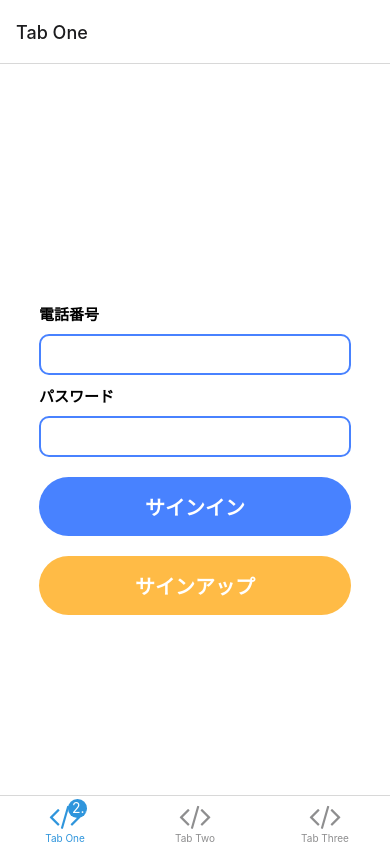
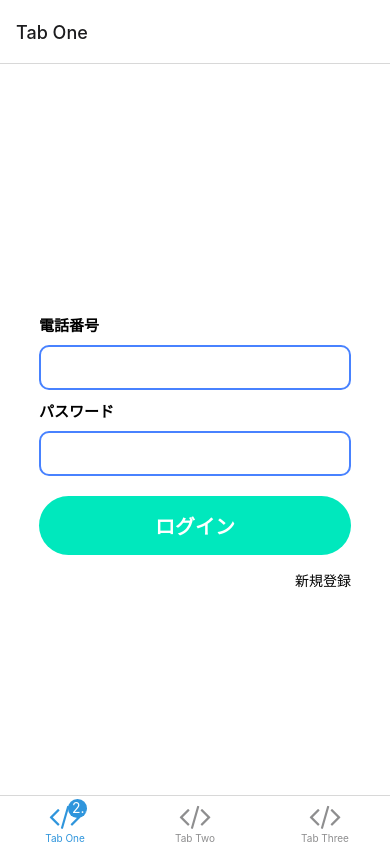
Before and after one commit to Persona-Product/who-pay-user, a React Native app: screen /TabOne in a window 390 px wide. Built offline with nearby package versions, Linux system fonts and the light colour scheme; what expo-linking would draw is missing.

Commit message:
✨ サインアップ機能

```diff
--- a/src/screens/SigninScreen.tsx
+++ b/src/screens/SigninScreen.tsx
@@ -1,7 +1,8 @@
+/* eslint-disable @typescript-eslint/naming-convention */
 import type { Dispatch, SetStateAction, VFC } from "react";
 import React, { useCallback, useState } from "react";
 import { StyleSheet } from "react-native";
-import { ColorButton, Text, TextInput, View } from "src/components";
+import { Button, ColorButton, Text, TextInput, View } from "src/components";
 
 // モーダルを開いた時の画面（下から出てくるやつ）
 export const SigninScreen: VFC = () => {
@@ -16,9 +17,24 @@ export const SigninScreen: VFC = () => {
 		console.info(phone, password);
 	}, []);
 
-	const onSignup = useCallback(() => {
-		console.info("サインアップ");
+	const onSignup = useCallback(async (phone: string, password: string) => {
+		const result = await fetch("http://localhost:4000/auth/signup", {
+			method: "POST",
+			headers: {
+				Accept: "application/json",
+				"Content-Type": "application/json",
+			},
+			body: JSON.stringify({
+				phone: "81" + phone,
+				password: password,
+			}),
+		});
+		console.log(result);
 	}, []);
+
+	const onClick = () => {
+		console.log("click!!");
+	};
 
 	return (
 		<View style={styles.root}>
@@ -43,24 +59,26 @@ export const SigninScreen: VFC = () => {
 				lightTextColor="#ffffff"
 				darkTextColor="#ffffff"
 				bgStyle={buttonStyles.button}
-				lightBgColor="#4882ff"
-				darkBgColor="#3575ff"
+				lightBgColor="#00e8bd"
+				darkBgColor="#00cba6"
 				outlineStyle={buttonStyles.outline}
-				title="サインイン"
+				title="ログイン"
 				onPress={() => onSignin(phone, password)}
 			/>
 
-			<ColorButton
+			<Text style={buttonStyles.register}>新規登録</Text>
+
+			{/* <ColorButton
 				textStyle={buttonStyles.text}
 				lightTextColor="#ffffff"
 				darkTextColor="#ffffff"
 				bgStyle={buttonStyles.button}
-				lightBgColor="#ffbb46"
-				darkBgColor="#ffb433"
+				lightBgColor="#ffd037"
+				darkBgColor="#ffd037"
 				outlineStyle={buttonStyles.outline}
-				title="サインアップ"
-				onPress={onSignup}
-			/>
+				title="新規登録"
+				onPress={() => onSignup(phone, password)}
+			/> */}
 		</View>
 	);
 };
@@ -82,6 +100,7 @@ const inputStyles = StyleSheet.create({
 	},
 	bg: {
 		borderRadius: 10,
+		padding: 12,
 	},
 });
 
@@ -89,4 +108,11 @@ export const buttonStyles = StyleSheet.create({
 	outline: { marginTop: 20 },
 	text: {},
 	button: {},
+	register: {
+		paddingVertical: 15,
+		textAlign: "right",
+		":hover": {
+			textDecorationLine: "underline",
+		},
+	},
 });
```
